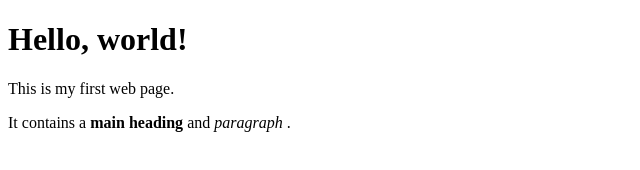
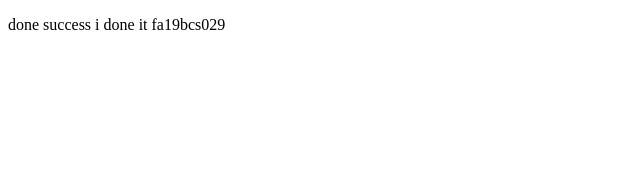
Before and after one commit to asad9ali/jenkinstask029, a plain HTML site: page index.html in a window 1280 px wide. Shown: the whole page, without its empty margins (0-640 px from the left). Drawn offline with Linux system fonts and the light colour scheme.

Commit message:
Update index.html

```diff
--- a/index.html
+++ b/index.html
@@ -1,13 +1,11 @@
 <!DOCTYPE html>
 <html>
-    <head>
-        <title>My web page</title>
-    </head>
-    <body>
-        <h1>Hello, world!</h1>
-        <p>This is my first web page.</p>
-        <p>It contains a
-             <strong>main heading</strong> and <em> paragraph </em>.
-        </p>
-    </body>
+  <head>
+    <meta charset="utf-8">
+    <meta name="viewport" content="width=device-width, initial-scale=1.0">
+    <title>Title</title>
+  </head>
+  <body>
+    <p>done success i done it fa19bcs029</p>
+  </body>
 </html>
```
